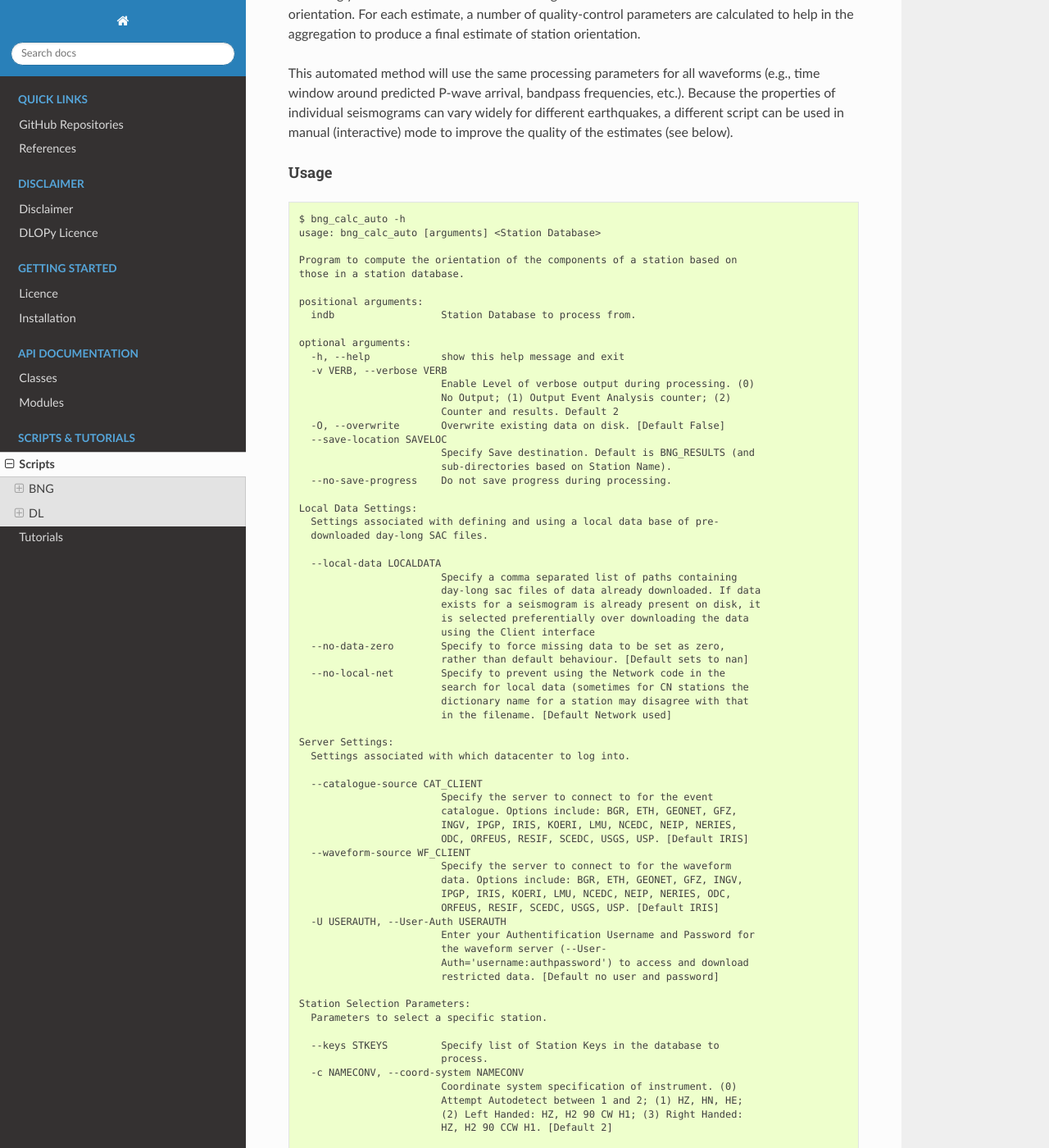
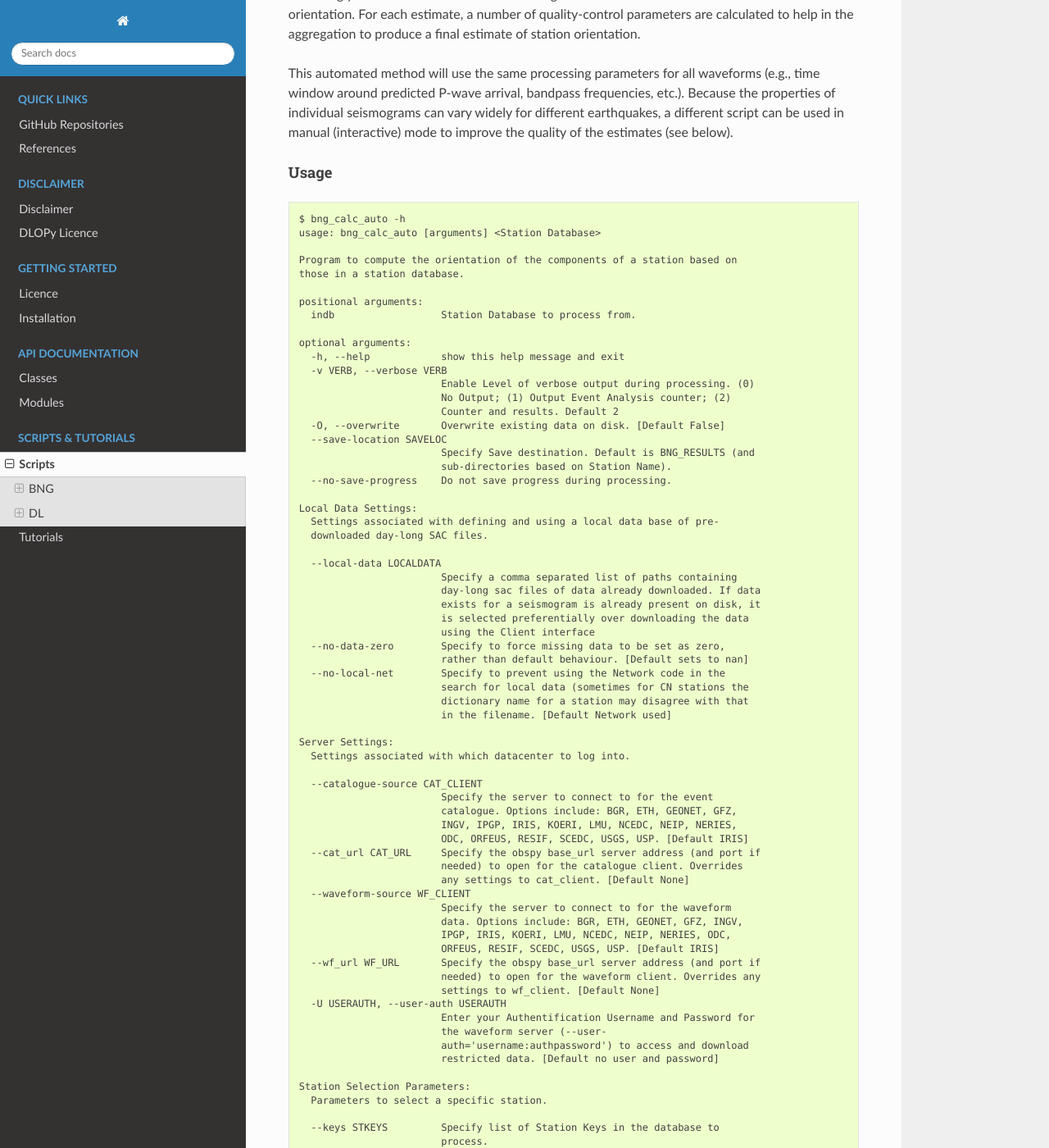
Before and after one commit to nfsi-canada/OrientPy, a Sphinx documentation site: the page built from docs/scripts.rst, in a window 1280 px wide and 1400 px high, scrolled down 600 px. Shown: the whole window at 82% size. Built offline with Sphinx 7.4.7 and the Read the Docs theme 3.1.0, drawn with Linux system fonts in a browser that asks for light colours; some of the changed text lies outside the part shown.

Commit message:
updated scripts and docs

```diff
--- a/docs/scripts.rst
+++ b/docs/scripts.rst
@@ -85,15 +85,21 @@ Usage
                             catalogue. Options include: BGR, ETH, GEONET, GFZ,
                             INGV, IPGP, IRIS, KOERI, LMU, NCEDC, NEIP, NERIES,
                             ODC, ORFEUS, RESIF, SCEDC, USGS, USP. [Default IRIS]
+      --cat_url CAT_URL     Specify the obspy base_url server address (and port if
+                            needed) to open for the catalogue client. Overrides
+                            any settings to cat_client. [Default None]
       --waveform-source WF_CLIENT
                             Specify the server to connect to for the waveform
                             data. Options include: BGR, ETH, GEONET, GFZ, INGV,
                             IPGP, IRIS, KOERI, LMU, NCEDC, NEIP, NERIES, ODC,
                             ORFEUS, RESIF, SCEDC, USGS, USP. [Default IRIS]
-      -U USERAUTH, --User-Auth USERAUTH
+      --wf_url WF_URL       Specify the obspy base_url server address (and port if
+                            needed) to open for the waveform client. Overrides any
+                            settings to wf_client. [Default None]
+      -U USERAUTH, --user-auth USERAUTH
                             Enter your Authentification Username and Password for
-                            the waveform server (--User-
-                            Auth='username:authpassword') to access and download
+                            the waveform server (--user-
+                            auth='username:authpassword') to access and download
                             restricted data. [Default no user and password]
 
     Station Selection Parameters:
@@ -101,6 +107,8 @@ Usage
 
       --keys STKEYS         Specify list of Station Keys in the database to
                             process.
+      --Zcomp ZCOMP         Specify the Vertical Component Channel Identifier.
+                            [Default Z].
       -c NAMECONV, --coord-system NAMECONV
                             Coordinate system specification of instrument. (0)
                             Attempt Autodetect between 1 and 2; (1) HZ, HN, HE;
@@ -278,15 +286,21 @@ Usage
                             catalogue. Options include: BGR, ETH, GEONET, GFZ,
                             INGV, IPGP, IRIS, KOERI, LMU, NCEDC, NEIP, NERIES,
                             ODC, ORFEUS, RESIF, SCEDC, USGS, USP. [Default IRIS]
+      --cat_url CAT_URL     Specify the obspy base_url server address (and port if
+                            needed) to open for the catalogue client. Overrides
+                            any settings to cat_client. [Default None]
       --waveform-source WF_CLIENT
                             Specify the server to connect to for the waveform
                             data. Options include: BGR, ETH, GEONET, GFZ, INGV,
                             IPGP, IRIS, KOERI, LMU, NCEDC, NEIP, NERIES, ODC,
                             ORFEUS, RESIF, SCEDC, USGS, USP. [Default IRIS]
-      -U USERAUTH, --User-Auth USERAUTH
+      --wf_url WF_URL       Specify the obspy base_url server address (and port if
+                            needed) to open for the waveform client. Overrides any
+                            settings to wf_client. [Default None]
+      -U USERAUTH, --user-auth USERAUTH
                             Enter your Authentification Username and Password for
-                            the waveform server (--User-
-                            Auth='username:authpassword') to access and download
+                            the waveform server (--user-
+                            auth='username:authpassword') to access and download
                             restricted data. [Default no user and password]
 
     Station Selection Parameters:
@@ -294,11 +308,14 @@ Usage
 
       --keys STKEYS         Specify list of Station Keys in the database to
                             process.
+      --Zcomp ZCOMP         Specify the Vertical Component Channel Identifier.
+                            [Default Z].
       -c NAMECONV, --coord-system NAMECONV
                             Coordinate system specification of instrument. (0)
                             Attempt Autodetect between 1 and 2; (1) HZ, HN, HE;
                             (2) Left Handed: HZ, H2 90 CW H1; (3) Right Handed:
-                            HZ, H2 90 CCW H1. [Default 2]
+                            HZ, H2 90 CCW H1 (4) Left Handed Numeric: H3, H2 90 CW
+                            H1 [Default 2]
 
     Timing Parameters:
       Parameters associated with event timing and window length.
```
Also changed, not shown: 2 other files.
